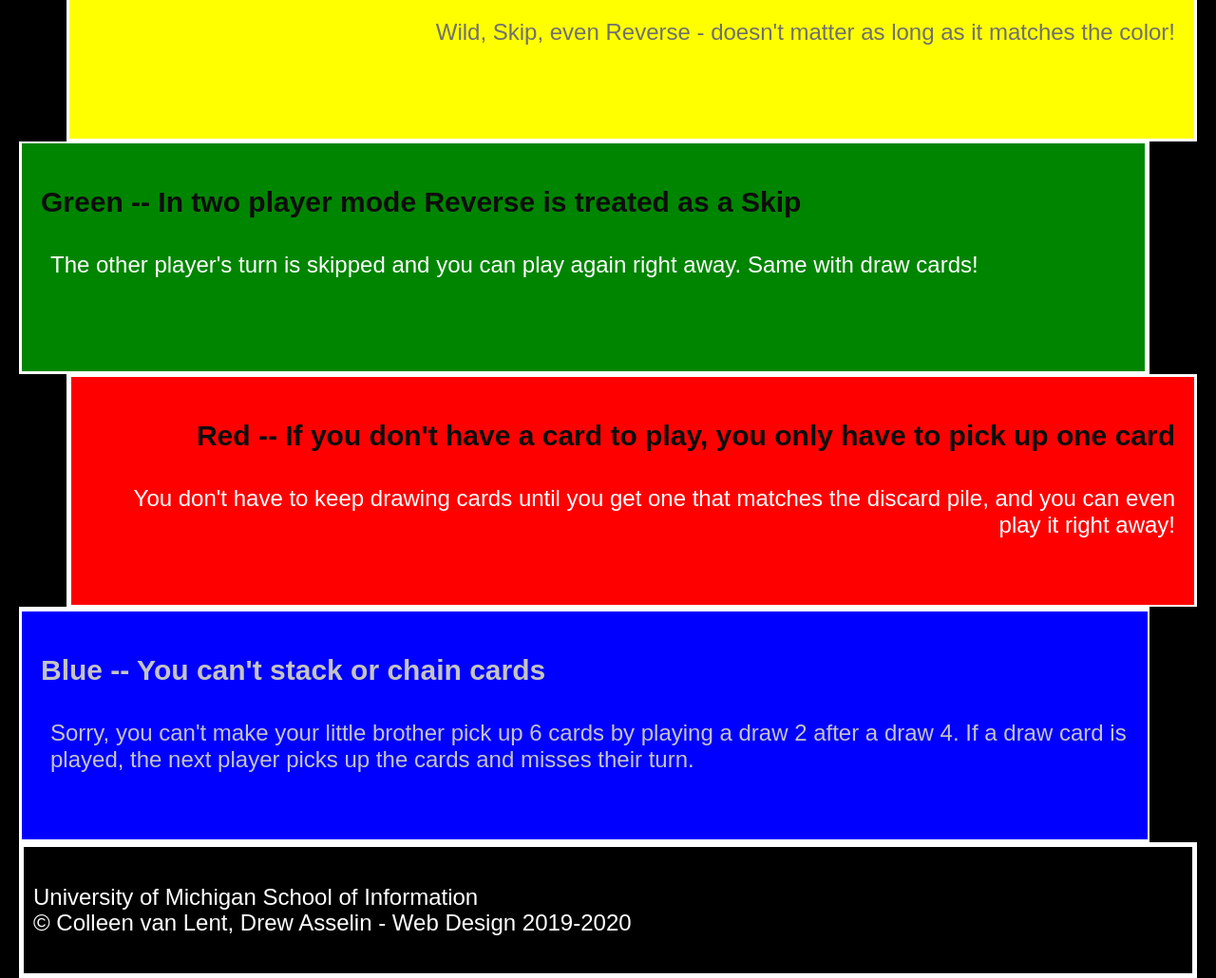
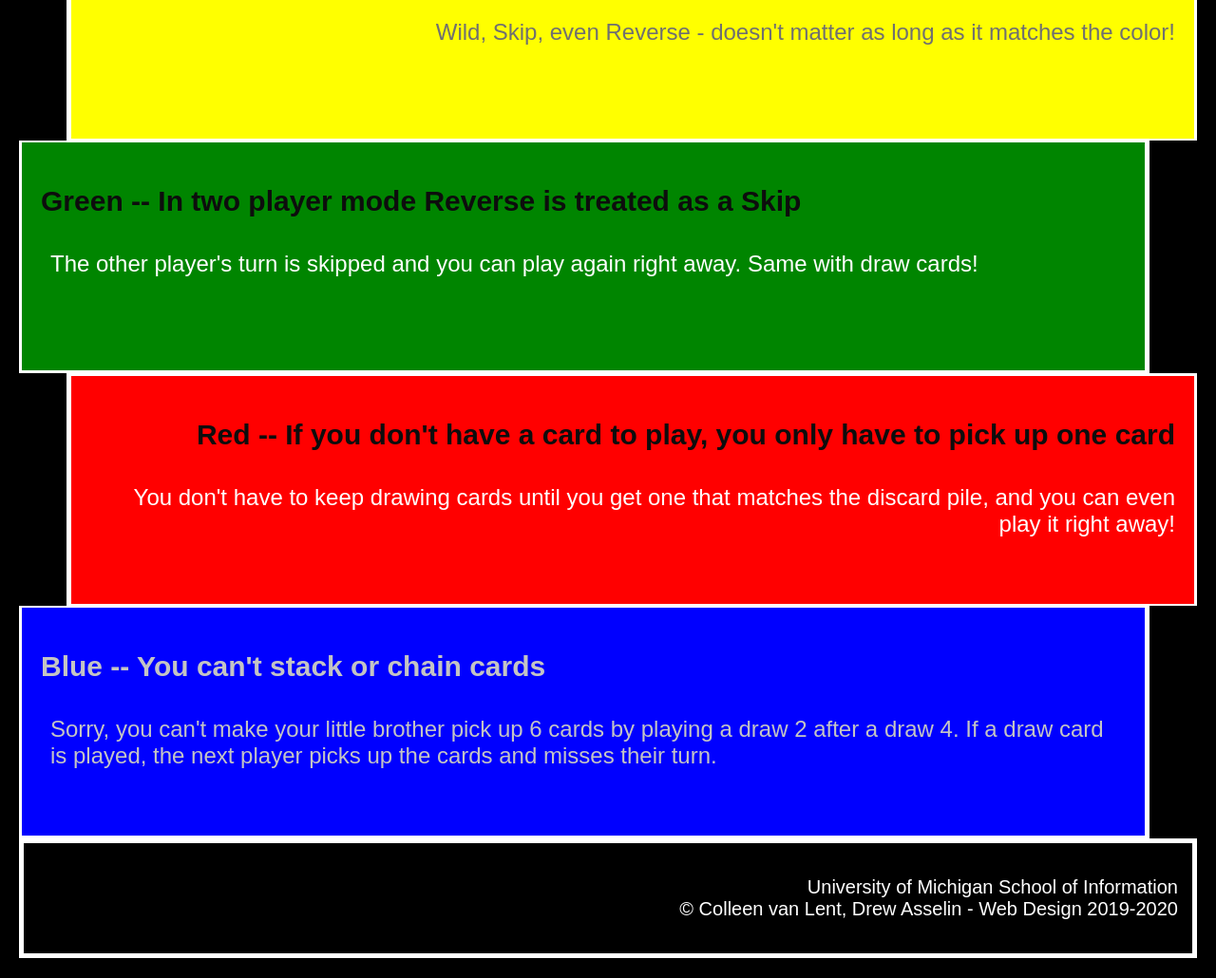
Before and after one commit to travisnguyen02/wk3, a plain HTML site: page simple_css/basic_styling.html in a window 1280 px wide. Shown: the part 716-1746 px from the top of the page at 95% size. After the commit the page ends 1725 px from the top, so only its background shows below. Drawn offline with Linux system fonts and the light colour scheme.

Commit message:
Add files via upload

```diff
--- a/simple_css/css/style.css
+++ b/simple_css/css/style.css
@@ -67,8 +67,8 @@ line-height: 2;
     background-color: #00ff;
     text-align: left;
     margin-right: 50px;
-    border-top-width: 5px;
-    border-right-width: 2px;
+    border-top-width: 2px;
+    border-right-width: 5px;
 }
 .blue h2, .blue p
     {
@@ -80,8 +80,8 @@ line-height: 2;
     background-color: #ff0;
     text-align: right;
     margin-left: 50px;
-    border-bottom-width: 2px solid white;
-    border-left-width: 5px solid white;
+    border-bottom-width: 2px;
+    border-left-width: 5px;
 }
 .yellow p
     {
@@ -102,12 +102,16 @@ footer
     border: solid;
     border-color: #ffff;
     border-width: 5px;
+    text-align: right;
+    font-size: 20px;
 }
 
-footer p
+ footer p
     {
-        text-align: 20px;
+        text-align: right;
+        font-size: 20px;
         padding-top: 15px;
         padding-right: 15px;
         padding-bottom: 15px;
+        padding-left: 0;
     }
```
